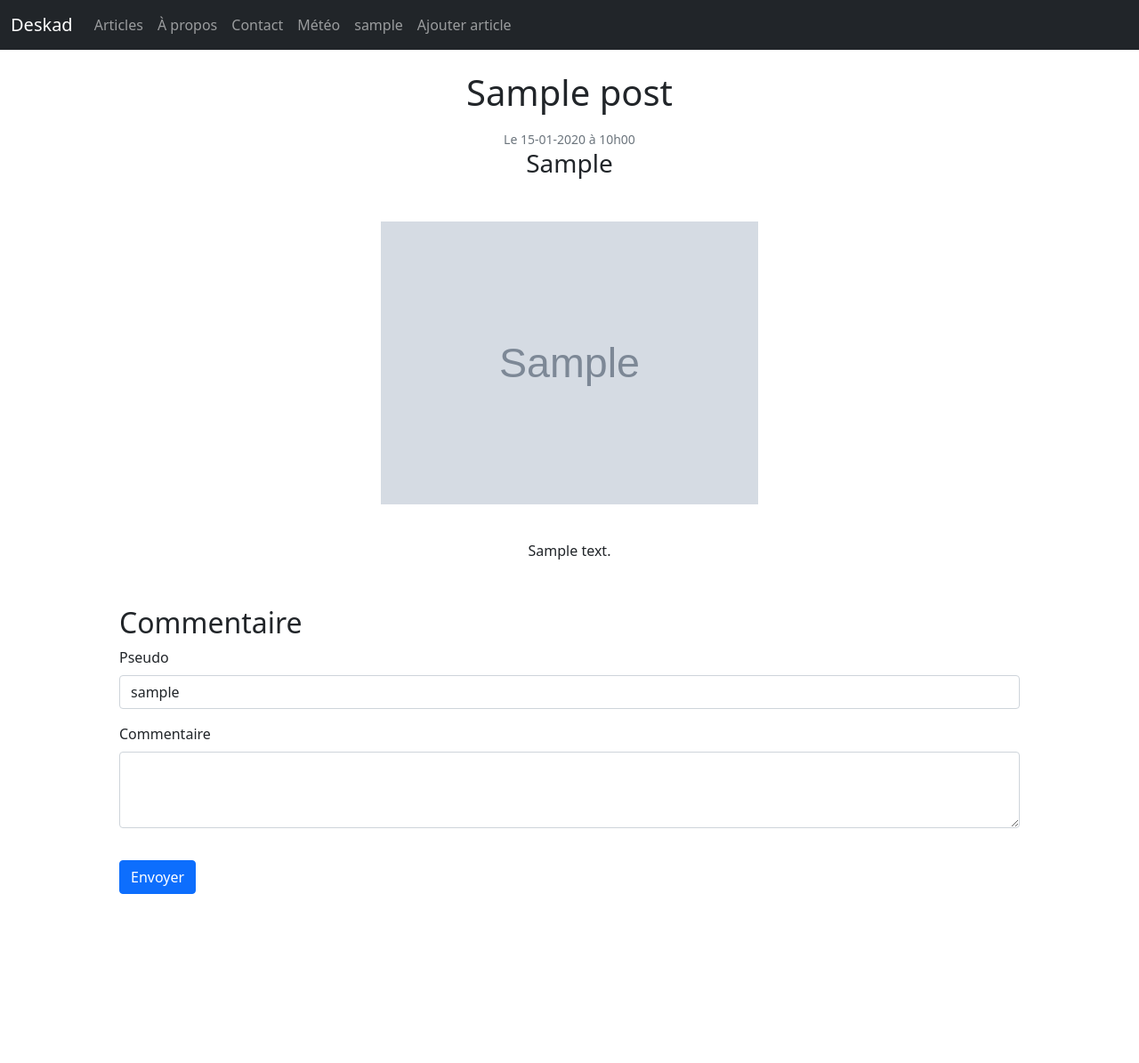
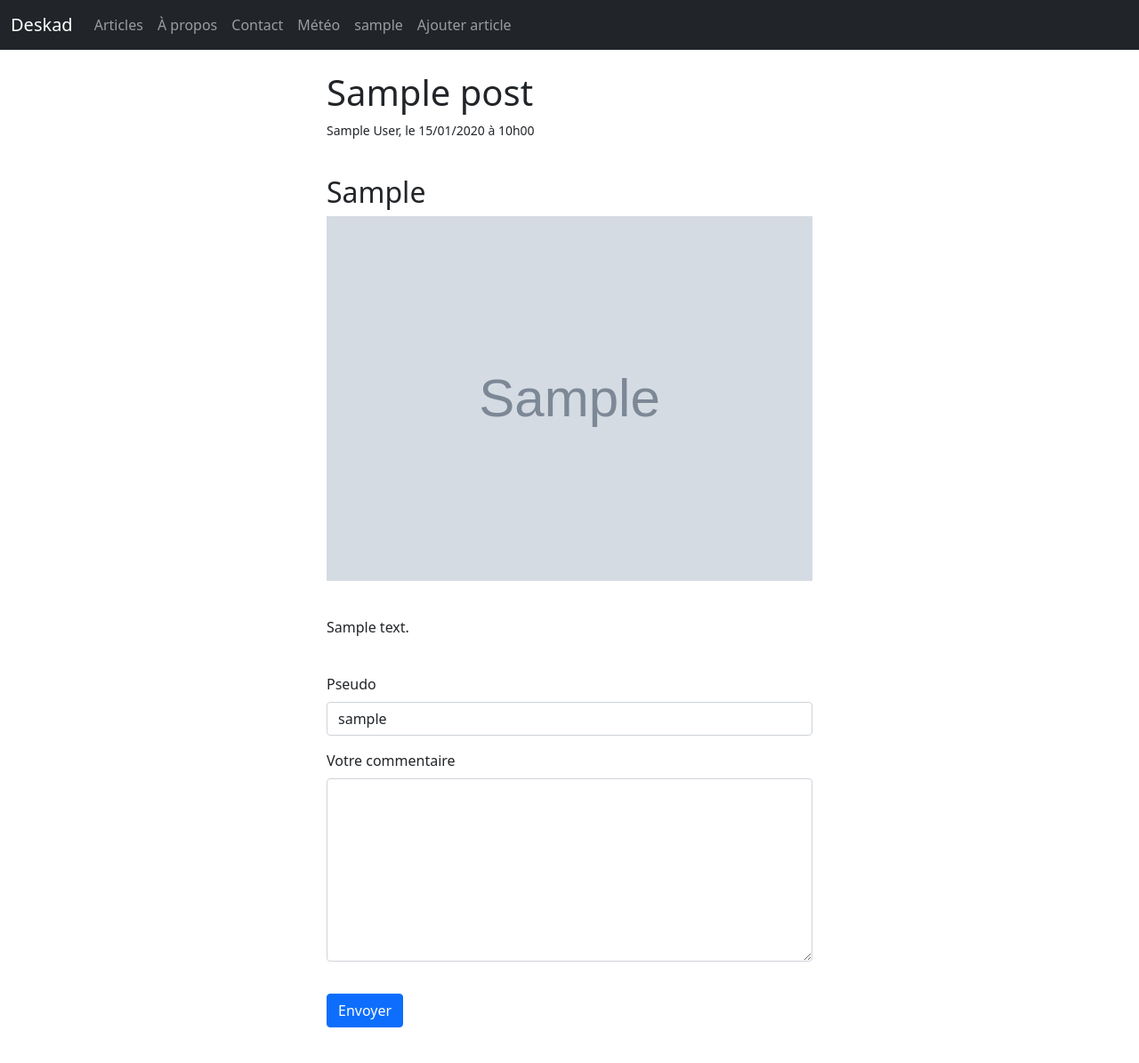
Before and after one commit to yannickbiheul/blog_v1, a PHP site: page /index.php?action=post&params=1 in a window 1280 px wide. Shown: the whole page at 89% size. Before the commit the page ends 1005 px from the top, so only its background shows below. Run offline with PHP 8.4, Linux system fonts and the light colour scheme; the visitor is signed in with stand-in values (Sample User, id 1); tables that the repository leaves empty or names only in its code hold one stand-in row (values such as "Sample post"); grey boxes marked "Sample" are stand-in pictures; some libraries are stand-ins or nearby versions.

Commit message:
Recommencer envoyer commentaire (manque id user)

```diff
--- a/assets/css/main.css
+++ b/assets/css/main.css
@@ -23,9 +23,13 @@ body {
     color: #fff;
 }
 
+#connect {
+    padding-top: 80px;
+}
+
 .inscription {
     /* border: 1px solid #ccc; */
-    padding: 80px 20px;
+    padding: 80px 20px 20px 20px;
 }
 
 .connexion {
@@ -39,6 +43,13 @@ body {
 
 .btn {
     margin-top: 20px;
+}
+
+.badge {
+    position: absolute;
+    top: -10px;
+    right: -10px;
+    width: 75%;
 }
 
 #member-page {
--- a/controllers/PostController.php
+++ b/controllers/PostController.php
@@ -12,14 +12,17 @@ class PostController {
         $this->_postService = new PostService;
     }
 
+
     public function home() {
         $lastPosts = $this->_postService->askLasPosts();
         require('views/viewHome.php');
     }
 
+
     public function formAddPost() {
         require('views/viewFormAddPost.php');
     }
+
 
     public function pullPost() {
         $this->_postDatas = $_POST;
@@ -41,28 +44,23 @@ class PostController {
         }
     }
 
+
     public function posts() {
         $posts = $this->_postService->askPosts();
         require('views/viewPosts.php');
     }
+
 
     public function post($idPost) {
         $post = $this->_postService->askOnePost($idPost);
         require('views/viewPost.php');
     }
 
-    public function checkComment($idPost) {
-        $post = $this->_postService->askOnePost($idPost);
-        $commentDatas = $_POST;
 
-        if (isset($commentDatas['pseudo']) && !empty($commentDatas['pseudo'])
-            && isset($commentDatas['comment']) && !empty($commentDatas['comment'])) {
-            $this->_postService->clearDatasComment($commentDatas);
-
-        } else {
-            $fields = 'Tous les champs sont requis';
-            require('views/viewPost.php');
-        }
+    public function sendComment($id_post) {
+        $datas = $_POST;
+        $datas['id_post'] = $id_post;
+        require('views/viewTest.php');
     }
 
     public function meteo() {
--- a/models/daos/PostDao.php
+++ b/models/daos/PostDao.php
@@ -11,12 +11,19 @@ class PostDao extends BaseDao {
         $this->_post = new Post;
     }
 
+
     public function getLastPosts() {
         $db = $this->dbConnect();
-        $req = $db->query("SELECT * FROM posts ORDER BY id DESC LIMIT 3");
+        $req = $db->query("SELECT p.id AS id_post, p.title AS title_post, p.resume AS resume_post, p.image AS image_post,
+        c.id AS id_category, c.name AS name_category
+        FROM posts AS p
+        LEFT JOIN categories AS c
+        ON p.id_categories = c.id
+        ORDER BY p.creation_date DESC LIMIT 3");
         $result = $req->fetchAll();
         return $result;
     }
+
 
     public function getIdUsers($userMail) {
         $db = $this->dbConnect();
@@ -27,6 +34,7 @@ class PostDao extends BaseDao {
         $result = $req->fetch();
         return $result['id'];
     }
+
 
     public function createPostObject($postDatas) {
         $this->_post->setTitle($postDatas['title']);
@@ -39,6 +47,7 @@ class PostDao extends BaseDao {
         $this->_post->setIdUsers($postDatas['id_users']);
         return $this->_post;
     }
+
 
     public function savePostInDb(Post $post) {
         $db = $this->dbConnect();
@@ -54,20 +63,45 @@ class PostDao extends BaseDao {
         ]);
     }
 
+
     public function getPosts() {
         $db = $this->dbConnect();
-        $req = $db->query("SELECT * FROM posts ORDER BY id DESC");
-        $result = $req->fetchAll();
+        $req = $db->query("SELECT * FROM posts AS p
+        LEFT JOIN categories AS c
+        ON p.id_categories = c.id
+        ORDER BY p.creation_date DESC");
+        $result = $req->fetch();
         return $result;
     }
 
+
     public function getOnePost($idPost) {
         $db = $this->dbConnect();
-        $req = $db->prepare("SELECT * FROM posts WHERE id = :id");
-        $res = $req->execute([
-            ':id' => $idPost
+        $req = $db->prepare("SELECT p.id AS id_post, p.title AS title_post, p.resume AS resume_post, p.image AS image_post, p.content AS content_post, DATE_FORMAT(p.creation_date, 'le %d/%m/%Y à %Hh%i') AS creation_date_fr, p.id_users AS id_post_user, p.id_categories AS id_post_category,
+        u.id AS id_user, u.firstname AS firstname_user, u.lastname AS lastname_user,
+        c.id AS id_category, c.name AS name_category
+        FROM posts AS p
+        LEFT JOIN categories as c
+        ON p.id_categories = c.id
+        LEFT JOIN users AS u
+        ON p.id_users = u.id
+        WHERE p.id = :id");
+        $req->execute([
+        ':id' => $idPost
         ]);
         $result = $req->fetch();
         return $result;
     }
+
+
+    public function saveComment($commentDatas) {
+        $db = $this->dbConnect();
+        $req = $db->prepare("INSERT INTO comments (comment, date_comment, id_posts, id_users) VALUES (:comment, :date_comment, :id_posts, :id_users)");
+        $res = $req->execute([
+            ':comment' => $commentDatas['comment'],
+            ':date_comment' => $commentDatas['date'],
+            ':id_posts' => $commentDatas['idPost'],
+            ':id_users' => $commentDatas['idUser']
+        ]);
+    }
 }
--- a/models/daos/UserDao.php
+++ b/models/daos/UserDao.php
@@ -33,6 +33,7 @@ class UserDao extends BaseDao {
         $user->setEmail($userDatas['email']);
         $user->setPassword($userDatas['password']);
         $user->setSignupDate(date("Y-m-d H:i:s"));
+        $_SESSION['id'] = $user->getId();
         $_SESSION['firstname'] = $user->getFirstname();
         $_SESSION['lastname'] = $user->getLastname();
         $_SESSION['pseudo'] = $user->getPseudo();
@@ -81,6 +82,7 @@ class UserDao extends BaseDao {
         $user->setEmail($datas['email']);
         $user->setPassword($datas['password']);
         $user->setSignupDate($datas['signup_date']);
+        $_SESSION['id'] = $user->getId();
         $_SESSION['firstname'] = $user->getFirstname();
         $_SESSION['lastname'] = $user->getLastname();
         $_SESSION['pseudo'] = $user->getPseudo();
--- a/models/services/PostService.php
+++ b/models/services/PostService.php
@@ -11,19 +11,14 @@ class PostService {
         $this->_postDao = new PostDao;
     }
 
+
     public function askLasPosts() {
         $lastPosts = $this->_postDao->getLastPosts();
         return $lastPosts;
     }
 
-    public function sendPost($postDatas) {
-        $this->_post = $this->_postDao->createPostObject($postDatas);
-        $this->_postDao->savePostInDb($this->_post);
-        return $this->_post;
-    }
 
     public function checkImage($files) {
-
         if (isset($files['image'])) {
             $dossier = 'assets/images/';
             $fichier = basename($files['image']['name']);
@@ -54,26 +49,27 @@ class PostService {
             } else {
                 require('views/viewFormAddPost.php');
             }
-
+        }
     }
 
+
+    public function sendPost($postDatas) {
+        $this->_post = $this->_postDao->createPostObject($postDatas);
+        $this->_postDao->savePostInDb($this->_post);
+        return $this->_post;
     }
+
 
     public function askPosts() {
         $posts = $this->_postDao->getPosts();
         return $posts;
     }
 
+
     public function askOnePost($idPost) {
         $post = $this->_postDao->getOnePost($idPost);
         return $post;
     }
 
-    public function clearDatasComment($commentDatas) {
-        $pseudo = htmlspecialchars($commentDatas['pseudo']);
-        $comment = htmlspecialchars($commentDatas['comment']);
-
-        $this->_postDao->saveComment();
-    }
 
 }
--- a/views/template.php
+++ b/views/template.php
@@ -49,10 +49,7 @@
                     if (!isset($_SESSION['pseudo'])) {
                         ?>
                             <li class="nav-item">
-                                <a class="nav-link" href="index.php?action=formSignup">Inscription</a>
-                            </li>
-                            <li class="nav-item">
-                                <a class="nav-link" href="index.php?action=formSignin">Connexion</a>
+                                <a class="nav-link" href="index.php?action=formSignup">Connexion</a>
                             </li>
                         <?php
                     } else {
--- a/views/viewPost.php
+++ b/views/viewPost.php
@@ -1,60 +1,75 @@
 <?php
 ob_start();
-$title = 'Deskad | ' . $post['title'];
+$title = $post['title_post'];
 ?>
 
-<div class="container">
+<div class="container" style="padding-top:80px;">
 
-<?php
-if (isset($fails)) {
-    foreach ($fails as $fail) {
-        echo "<p style='color:red'>$fail</p>";
-    }
-}
-if (isset($fields)) {
-    echo "<p style='color:red'>$fields</p>";
-}
-$date = new DateTime($post['creation_date']);
-$dateFR = $date->format('\L\e d-m-Y \à H\hi');
-?>
-    <div class="d-flex flex-column align-items-center">
-        <h1 class="text-center" style="margin-top:80px"><?= $post['title'] ?></h1>
-    </div>
-    <div class="row d-flex justify-content-center" style="padding:10px;">
-        <div class="d-flex flex-column align-items-center">
-            <small class="text-muted"><?= $dateFR ?></small>
-            <h3 class="text-center"><?= $post['resume'] ?></h3>
-        </div>
+    <!-- TITRE ET INFOS -->
 
-        <img class="rounded float-start" style="width: 40%;min-width:260px;margin:40px;" src="assets/images/<?= $post['image'] ?>" alt="<?= $post['image'] ?>">
-        <br>
-        <div class="d-flex flex-column align-items-center">
-            <?= $post['content'] ?>
+    <div class="row d-flex justify-content-center">
+        <div class="col-lg-6 d-flex flex-column justify-content-center">
+            <h1><?= $post['title_post'] ?></h1>
+            <small><?= $post['firstname_user'] ?> <?= $post['lastname_user'] ?>, <?= $post['creation_date_fr'] ?></small>
         </div>
     </div>
 
-    <div class="row" style="margin:40px;" id="formComment">
+    <!-- RÉSUMÉ ET IMAGE -->
 
-        <form method="POST" action="index.php?action=checkComment&params=<?= $post['id'] ?>">
-                <h2>Commentaire</h2>
+    <div class="row d-flex justify-content-center" style="margin-top:40px;">
+        <div class="col-lg-6 d-flex flex-column justify-content-center">
+            <h2><?= $post['resume_post'] ?></h2>
+            <img src="assets/images/<?= $post['image_post'] ?>" alt="Illustration">
+        </div>
+    </div>
+
+    <!-- CONTENU -->
+
+    <div class="row d-flex justify-content-center" style="margin-top:40px;">
+        <div class="col-lg-6 d-flex flex-column justify-content-center">
+            <?= $post['content_post'] ?>
+        </div>
+    </div>
+
+    <!-- FORMULAIRE COMMENTAIRES -->
+
+    <?php
+    if (isset($_SESSION['pseudo'])) {
+    ?>
+    <div class="row d-flex justify-content-center" style="margin-top:40px;">
+        <div class="col-lg-6 d-flex flex-column justify-content-center">
+            <form action="index.php?action=sendComment&params=<?= $post['id_post'] ?>" method="POST">
                 <div class="mb-3">
-                    <label for="pseudo" class="form-label">Pseudo</label>
-                    <input type="text" class="form-control" id="pseudo" name="pseudo"
-                    value="<?php
-                    if (isset($_SESSION['pseudo'])) {
-                        echo $_SESSION['pseudo'];
-                    } else {
-                        echo '';
-                    }
-                    ?>">
+                    <label for="exampleInputEmail1" class="form-label">Pseudo</label>
+                    <input type="text" class="form-control" id="exampleInputEmail1" value="<?= $_SESSION['pseudo'] ?>" name="pseudo">
                 </div>
                 <div class="mb-3">
-                    <label for="comment" class="form-label">Commentaire</label>
-                    <textarea class="form-control" id="comment" rows="3" name="comment"></textarea>
+                    <label for="exampleFormControlTextarea1" class="form-label">Votre commentaire</label>
+                    <textarea class="form-control" id="exampleFormControlTextarea1" rows="8" name="comment"></textarea>
                 </div>
-
                 <button type="submit" class="btn btn-primary">Envoyer</button>
             </form>
+        </div>
+    </div>
+    <?php
+    } else {
+    ?>
+    <div class="row d-flex justify-content-center" style="margin-top:40px;">
+        <div class="col-lg-6 d-flex flex-column justify-content-center">
+            <p>Vous devez être connecté pour poster un commentaire !</p>
+            <a href="index.php?action=formSignup" class="btn btn-primary">Connexion</a>
+        </div>
+    </div>
+    <?php
+    }
+    ?>
+
+    <!-- COMMENTAIRES -->
+
+    <div class="row d-flex justify-content-center" style="margin-top:40px;">
+        <div class="col-lg-6 d-flex flex-column justify-content-center">
+
+        </div>
     </div>
 
 </div>
--- a/views/viewPosts.php
+++ b/views/viewPosts.php
@@ -15,7 +15,7 @@ $title = 'Deskad | Articles';
         ?>
             <div class="card" style="width: 15rem; margin: 20px">
                 <img src="assets/images/<?= $post['image'] ?>" class="card-img-top" alt="<?= $post['image'] ?>">
-                <span class="badge bg-secondary"><?= $post['id_categories'] ?></span>
+                <span class="badge bg-secondary"><?= $post['name'] ?></span>
                 <div class="card-body">
                     <h5 class="card-title"><?= $post['title'] ?></h5>
                     <p class="card-text"><?= $post['resume'] ?></p>
--- /dev/null
+++ b/views/viewTest.php
@@ -0,0 +1,3 @@
+<h1>TEST</h1>
+
+<p><?= print_r($datas) ?></p>
```
Also changed, not shown: views/viewFormContact.php (+4 -4 lines), views/viewFormSignup.php (+42 -3 lines), views/viewHome.php (+10 -6 lines). Lines whose indentation alone changed are shown as unchanged.
